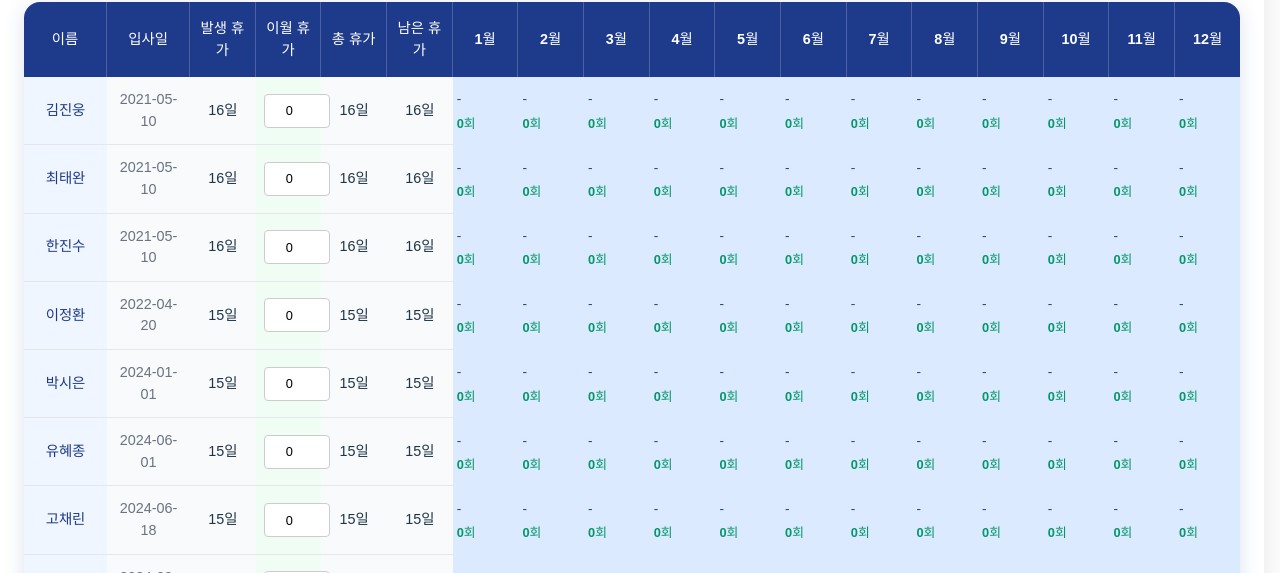
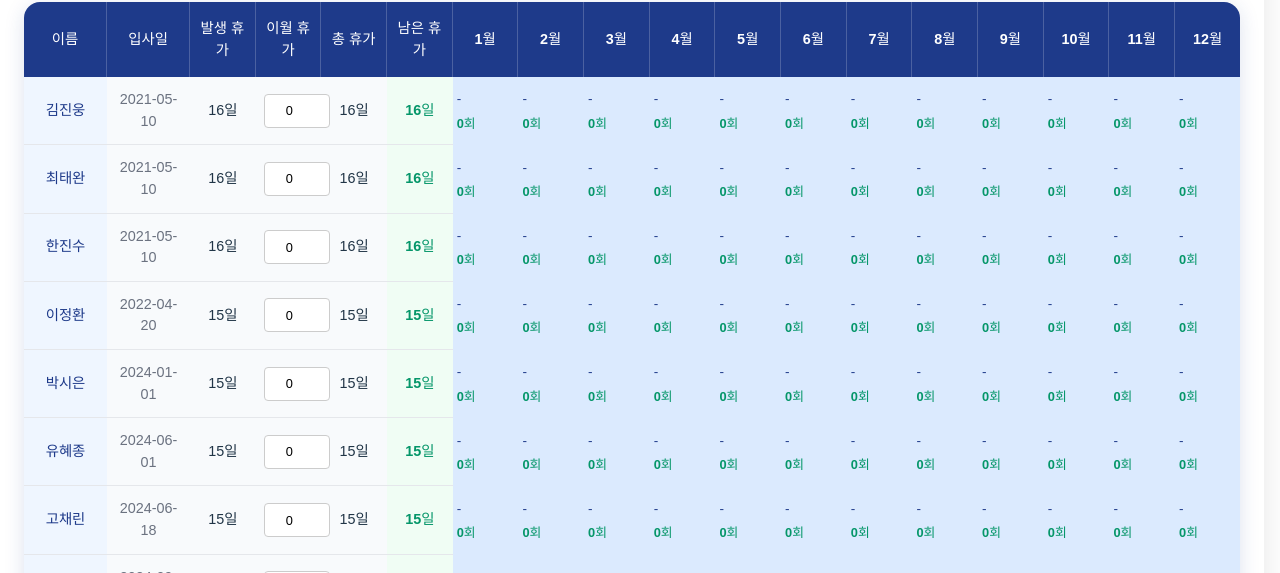
Before and after one commit to Solidlynn/HR_dashboard, a React (Vite) app: page / in a window 1280 px wide. Shown: the part 227-800 px from the top of the page. Built offline with nearby package versions, Linux system fonts and the light colour scheme; no server answers; the database is empty.

Commit message:
Fix member order and styling

```diff
--- a/src/App.tsx
+++ b/src/App.tsx
@@ -70,7 +70,7 @@ const Td = styled.td`
     background: #eff6ff;
   }
   &:nth-child(2) { color: #6b7280; }
-  &:nth-child(4) {
+  &:nth-child(6) {
     font-weight: 600;
     color: #059669;
     background: #f0fdf4;
```
Also changed, not shown: 2 other files (tests, documents, lock files or other folders).
